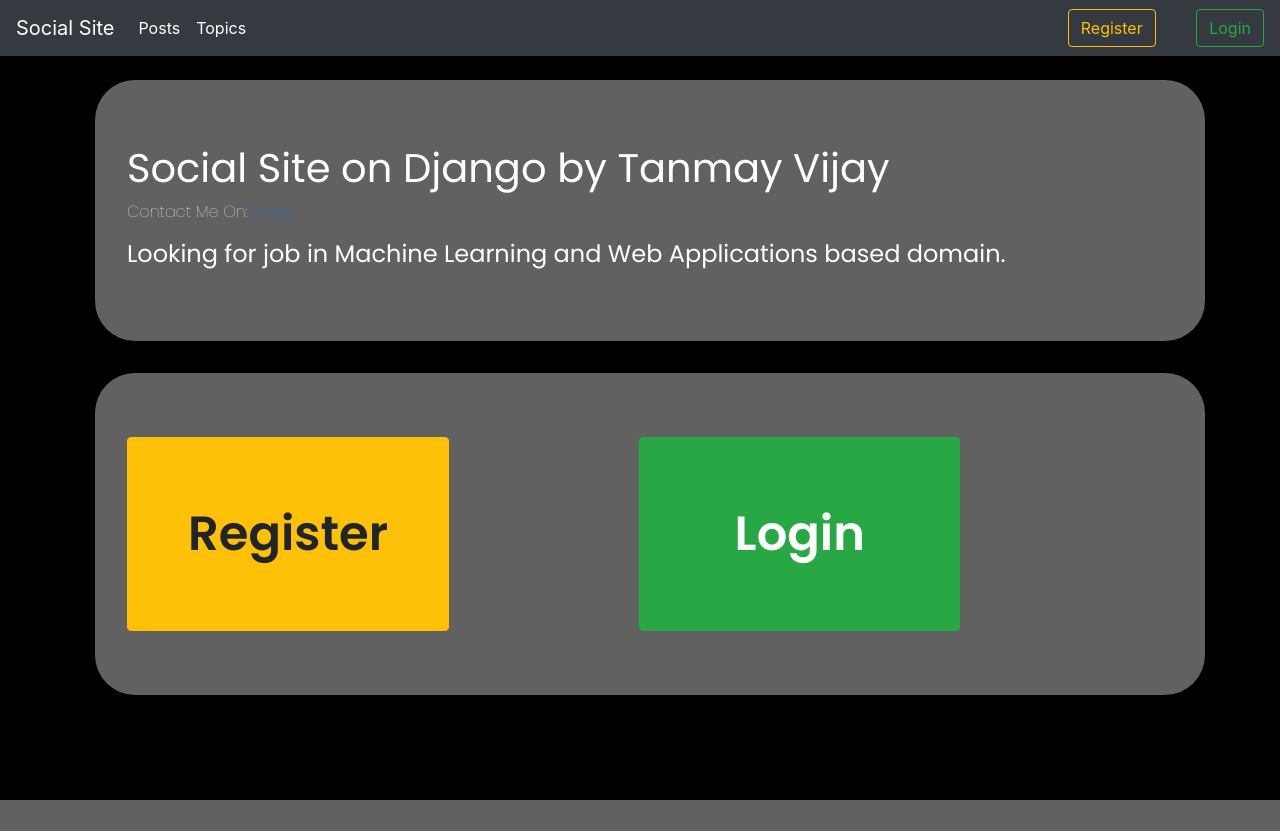
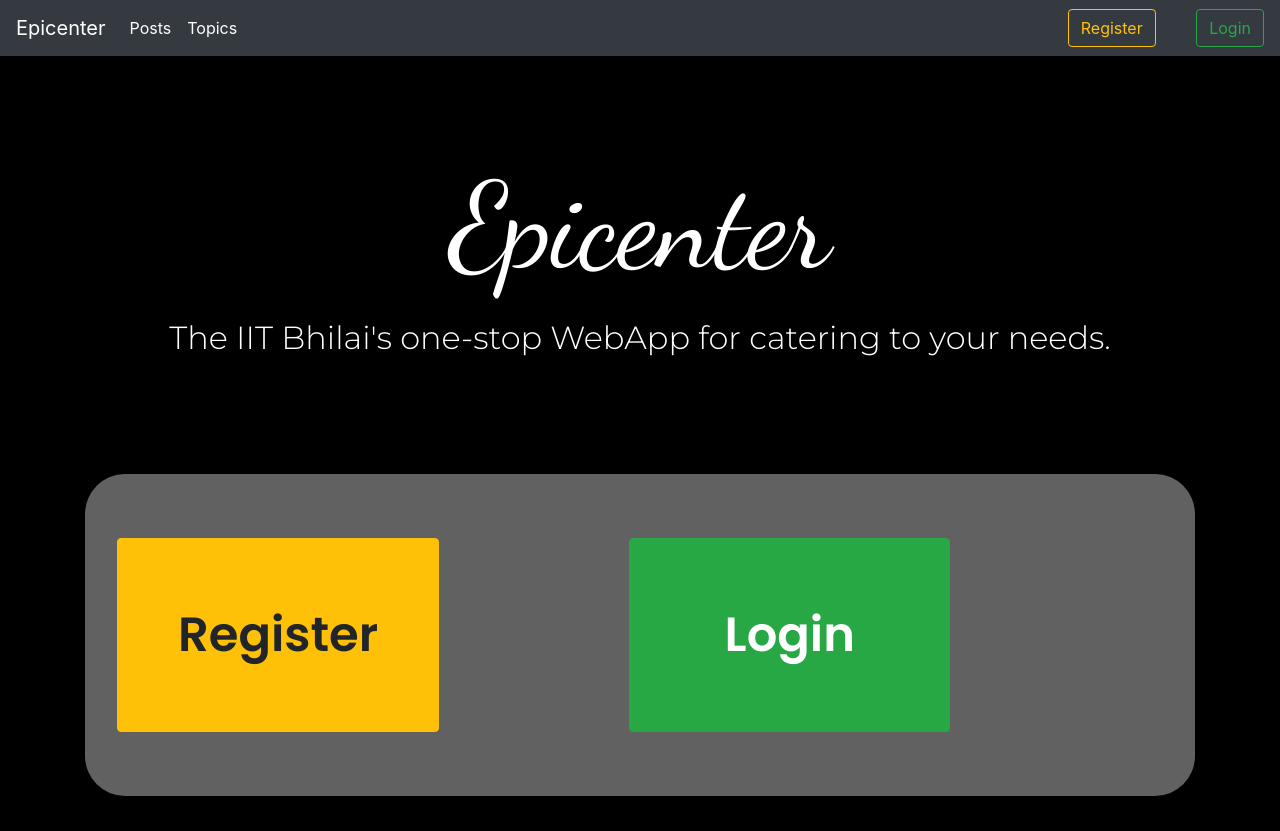
Before and after one commit to adismort14/zapricon, a Django app: page / in a window 1280 px wide. Before the commit the page ends 800 px from the top, so only its background shows below. Run offline with Django 3.2, Linux system fonts and the light colour scheme; parts of the project's set-up code (start-up, migrations or seed data) failed here and were passed over; some libraries are stand-ins or nearby versions.

Commit message:
designed a bit of homepage

```diff
--- a/templates/base.html
+++ b/templates/base.html
@@ -1,56 +1,109 @@
-{%load posts_tags%}
-{%load static%}
+{%load posts_tags%} {%load static%}
 
 <!DOCTYPE html>
 <html>
   <head>
-	<title>
-		{%block title%}
-		{%endblock title%}
-	</title>
+    <title>{%block title%} {%endblock title%}</title>
 
+    <link
+      rel="stylesheet"
+      type="text/css"
+      href="{%static 'css/bootstrap.min.css'%}"
+    />
+    <link rel="stylesheet" type="text/css" href="{%static 'css/style.css'%}" />
+    <link rel="preconnect" href="https://fonts.googleapis.com" />
+    <link rel="preconnect" href="https://fonts.gstatic.com" crossorigin />
+    <link
+      href="https://fonts.googleapis.com/css2?family=Poppins:wght@100;300;400;600&display=swap"
+      rel="stylesheet"
+    />
+    <script
+      src="https://code.jquery.com/jquery-3.3.1.slim.min.js"
+      integrity="sha384-q8i/X+965DzO0rT7abK41JStQIAqVgRVzpbzo5smXKp4YfRvH+8abtTE1Pi6jizo"
+      crossorigin="anonymous"
+    ></script>
+    <script
+      src="https://cdnjs.cloudflare.com/ajax/libs/popper.js/1.14.7/umd/popper.min.js"
+      integrity="sha384-UO2eT0CpHqdSJQ6hJty5KVphtPhzWj9WO1clHTMGa3JDZwrnQq4sF86dIHNDz0W1"
+      crossorigin="anonymous"
+    ></script>
 
-	<link rel="stylesheet" type="text/css" href="{%static 'css/bootstrap.min.css'%}">
-	<link rel="stylesheet" type="text/css" href="{%static 'css/style.css'%}">
-  <link rel="preconnect" href="https://fonts.googleapis.com">
-  <link rel="preconnect" href="https://fonts.gstatic.com" crossorigin>
-  <link href="https://fonts.googleapis.com/css2?family=Poppins:wght@100;300;400;600&display=swap" rel="stylesheet">
-  <script src="https://code.jquery.com/jquery-3.3.1.slim.min.js" integrity="sha384-q8i/X+965DzO0rT7abK41JStQIAqVgRVzpbzo5smXKp4YfRvH+8abtTE1Pi6jizo" crossorigin="anonymous"></script>
-  <script src="https://cdnjs.cloudflare.com/ajax/libs/popper.js/1.14.7/umd/popper.min.js" integrity="sha384-UO2eT0CpHqdSJQ6hJty5KVphtPhzWj9WO1clHTMGa3JDZwrnQq4sF86dIHNDz0W1" crossorigin="anonymous"></script>
+    <script
+      src="{% static 'js/bootstrap.min.js' %}"
+      integrity="sha384-JjSmVgyd0p3pXB1rRibZUAYoIIy6OrQ6VrjIEaFf/nJGzIxFDsf4x0xIM+B07jRM"
+      crossorigin="anonymous"
+    ></script>
 
-  <script src="{% static 'js/bootstrap.min.js' %}" integrity="sha384-JjSmVgyd0p3pXB1rRibZUAYoIIy6OrQ6VrjIEaFf/nJGzIxFDsf4x0xIM+B07jRM" crossorigin="anonymous"></script>
-
-
+    <link rel="preconnect" href="https://fonts.googleapis.com" />
+    <link rel="preconnect" href="https://fonts.gstatic.com" crossorigin />
+    <link
+      href="https://fonts.googleapis.com/css2?family=Dancing+Script&display=swap"
+      rel="stylesheet"
+    />
+    <link
+      href="https://fonts.googleapis.com/css2?family=Montserrat:wght@300&display=swap"
+      rel="stylesheet"
+    />
   </head>
   <body>
-
-<nav class="navbar navbar-expand-lg navbar-dark bg-dark fixed-top">
-  <a class="navbar-brand" href="{%url 'homepage'%}">Social Site</a>
-  <button class="navbar-toggler" type="button" data-toggle="collapse" data-target="#navbarSupportedContent" aria-controls="navbarSupportedContent" aria-expanded="false" aria-label="Toggle navigation">
+    <nav
+      class="navbar navbar-expand-lg navbar-dark bg-dark fixed-top"
+      style="position: relative"
+    >
+      <a class="navbar-brand" href="{%url 'homepage'%}">Epicenter</a>
+      <button
+        class="navbar-toggler"
+        type="button"
+        data-toggle="collapse"
+        data-target="#navbarSupportedContent"
+        aria-controls="navbarSupportedContent"
+        aria-expanded="false"
+        aria-label="Toggle navigation"
+      >
         <span class="navbar-toggler-icon"></span>
       </button>
 
       <div class="collapse navbar-collapse" id="navbarSupportedContent">
         <ul class="navbar-nav mr-auto">
           <li class="nav-item active">
-        <a class="nav-link" href="{%url 'posts:posts_home'%}">Posts <span class="sr-only"></span></a>
+            <a class="nav-link" href="{%url 'posts:posts_home'%}"
+              >Posts <span class="sr-only"></span
+            ></a>
           </li>
           <li class="nav-item">
-        <a class="nav-link active" href="{%url 'posts:topics_view'%}">Topics</a>
+            <a class="nav-link active" href="{%url 'posts:topics_view'%}"
+              >Topics</a
+            >
           </li>
 
           {%if request.user.is_authenticated%}
           <li class="nav-item dropdown">
-        <a class="nav-link active dropdown-toggle" href="#" id="navbarDropdown" role="button" data-toggle="dropdown" aria-haspopup="true" aria-expanded="false">
+            <a
+              class="nav-link active dropdown-toggle"
+              href="#"
+              id="navbarDropdown"
+              role="button"
+              data-toggle="dropdown"
+              aria-haspopup="true"
+              aria-expanded="false"
+            >
               People
             </a>
             <div class="dropdown-menu" aria-labelledby="navbarDropdown">
-          <a class="dropdown-item" href="{%url 'accounts:accounts_home'%}">Suggested People</a>
+              {% comment %}
+              <a class="dropdown-item" href="{%url 'accounts:accounts_home'%}"
+                >Suggested People</a
+              >
               <div class="dropdown-divider"></div>
+              {% endcomment %}
 
-          <a class="dropdown-item" href="{%url 'accounts:following'%}">Following</a>
+              <a class="dropdown-item" href="{%url 'accounts:following'%}"
+                >Following</a
+              >
 
-          <a class="dropdown-item" href="{%url 'accounts:followers'%}">Followers</a>
+              <a class="dropdown-item" href="{%url 'accounts:followers'%}"
+                >Followers</a
+              >
             </div>
           </li>
           {%endif%}
@@ -58,50 +111,38 @@
 
         {%if not request.user.is_authenticated%}
         <a href="{%url 'accounts:register'%}">
-        <button class="btn btn-outline-warning my-2 my-sm-0" type="submit">Register</button>
+          <button class="btn btn-outline-warning my-2 my-sm-0" type="submit">
+            Register
+          </button>
         </a>
 
         &nbsp;&nbsp;&nbsp;&nbsp;&nbsp;&nbsp;&nbsp;&nbsp;&nbsp;
         <a href="{%url 'accounts:login'%}">
-        <button class="btn btn-outline-success my-2 my-sm-0" type="submit">Login</button>
+          <button class="btn btn-outline-success my-2 my-sm-0" type="submit">
+            Login
+          </button>
         </a>
 
         {%else%}
 
         <a href="{%url 'accounts:logout'%}">
-        <button class="btn btn-outline-danger my-2 my-sm-0" type="submit">Logout</button>
+          <button class="btn btn-outline-danger my-2 my-sm-0" type="submit">
+            Logout
+          </button>
         </a>
 
         {%endif%}
-
-
       </div>
     </nav>
 
-
-
-<div class="container" style="margin:80px;">
-
-	<div class="jumbotron">
-
-
-		{%block content%}
-		{%endblock content%}
-
+    <div class="container" style="margin: 35px auto; min-width: 80%">
+      <div class="jumbotron" style="background: black">
+        {%block content%} {%endblock content%}
       </div>
 
-
-{%block content_no_jt%}
-{%endblock content_no_jt%}
-
-
+      {%block content_no_jt%} {%endblock content_no_jt%}
     </div>
 
-
-{%block content_no_c%}
-{%endblock content_no_c%}
-
-
-
+    {%block content_no_c%} {%endblock content_no_c%}
   </body>
 </html>
--- a/templates/homepage.html
+++ b/templates/homepage.html
@@ -8,15 +8,13 @@
 
 
 {%block content%}
+<div class="top-container" style="text-align:center;">
+	<h1 style="font-family: 'Dancing Script', cursive; font-size:15vh;">Epicenter</h1>
+	<p style="font-size:4vh;font-family: 'Montserrat', sans-serif; margin-top: 15px;">
+		The IIT Bhilai's one-stop WebApp for catering to your needs.</a>
+	</p>
+</div>
 
-<h1>Social Site on Django by Tanmay Vijay</h1>
-<p>
-	Contact Me On: <a href="mailto:tanmayvijay27@gmail.com">Email</a>
-</p>
-
-<h4>
-	Looking for job in Machine Learning and Web Applications based domain.
-</h4>
 
 {%endblock%}
 
```
Lines whose indentation alone changed are shown as unchanged.
